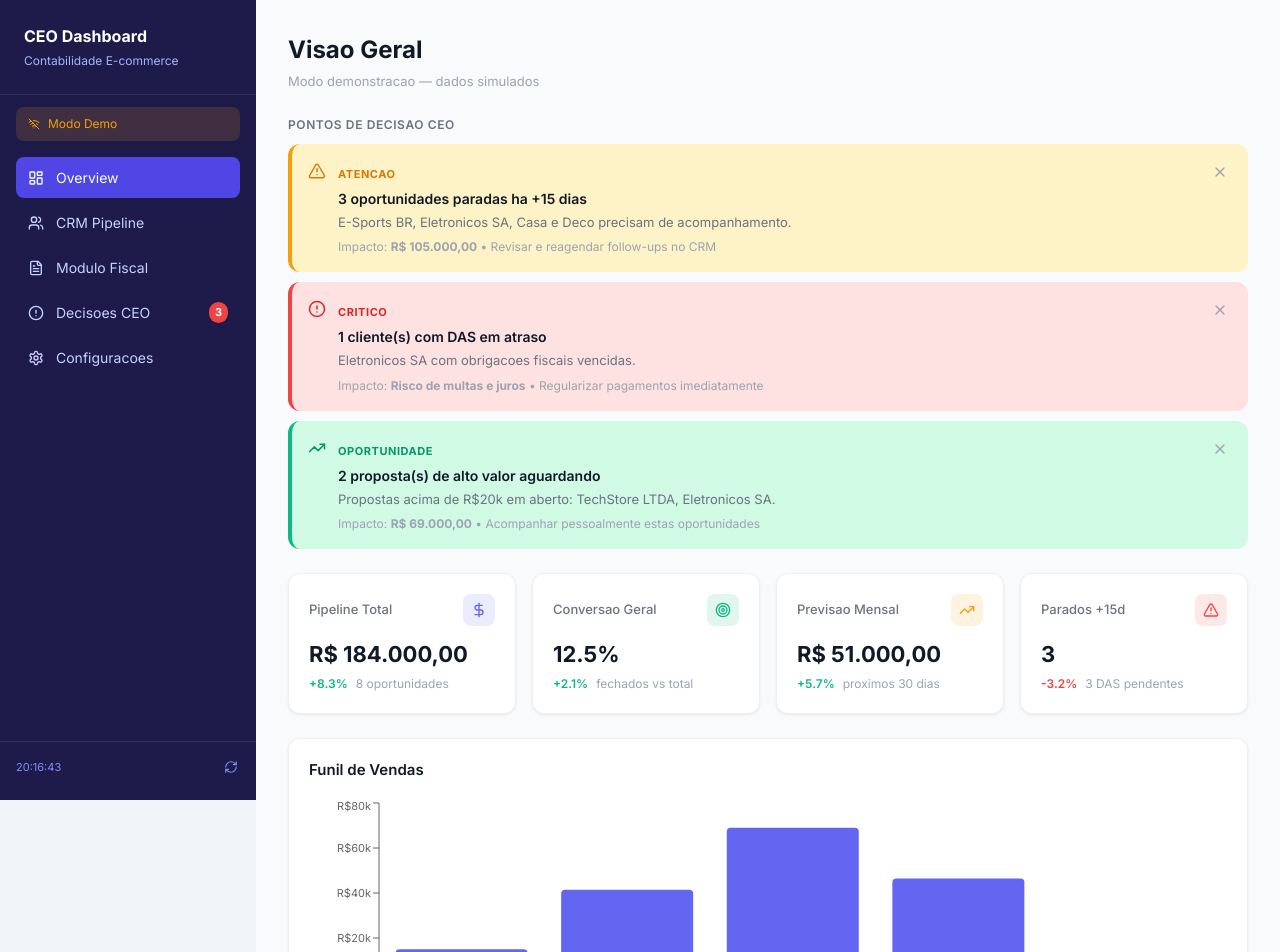
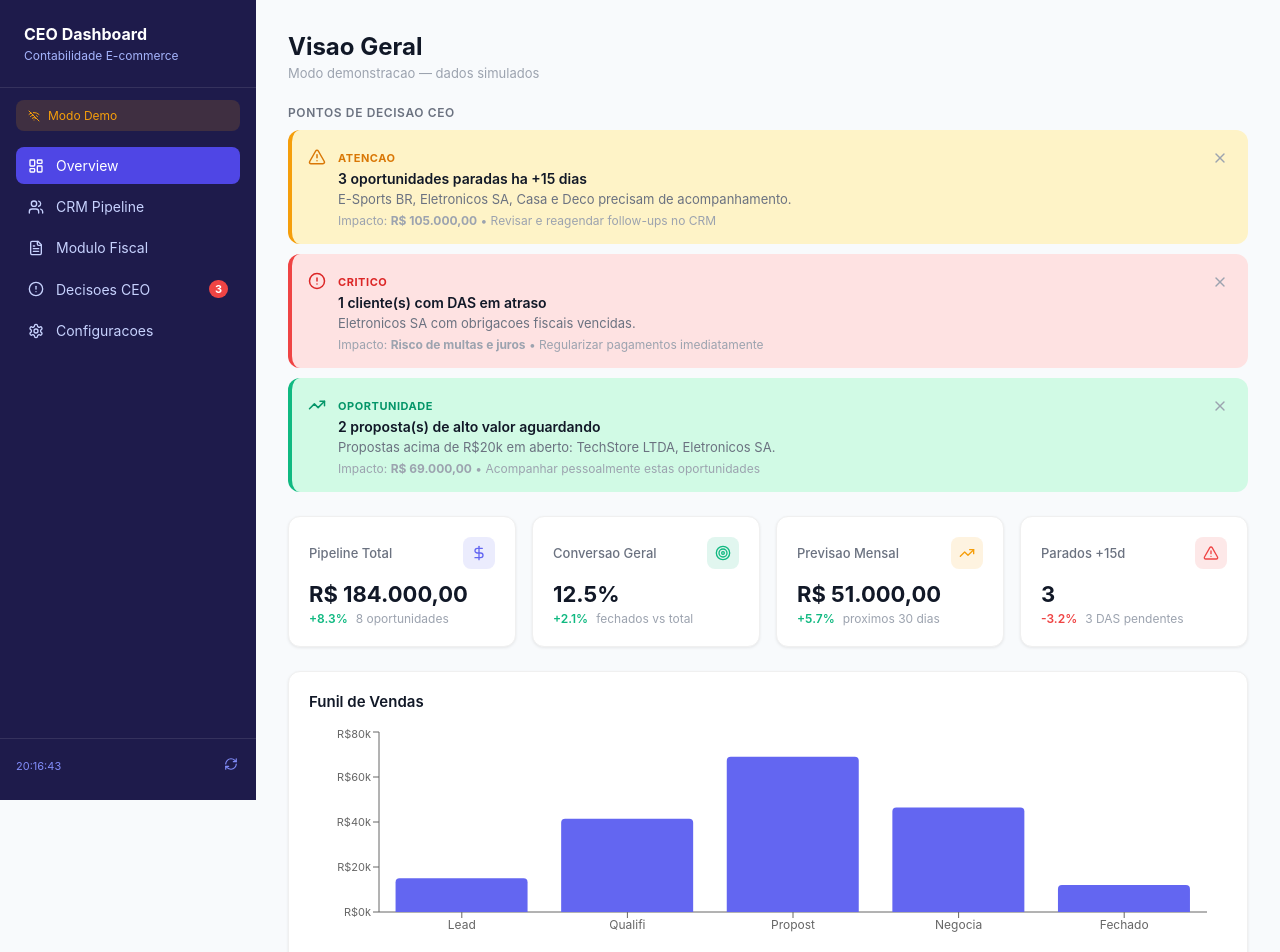
Before and after one commit to JorgeEcom/ceo-dashboard, a React (Vite) app: page / in a window 1280 px wide. Shown: the top 952 px of the page. Built offline with nearby package versions, Linux system fonts and the light colour scheme; the HTML template or start-up script is replaced by a standard one.

Commit message:
fix: add spin keyframe

```diff
--- a/src/index.css
+++ b/src/index.css
@@ -1,103 +1,13 @@
-@tailwind base;
-@tailwind components;
-@tailwind utilities;
-
-@layer base {
-  :root {
-    --color-bg: #f1f5f9;
-    --color-card: #ffffff;
-    --color-border: #e2e8f0;
-    --color-text: #0f172a;
-    --color-muted: #64748b;
-    --color-sidebar: #0f2044;
-  }
-
-  .dark {
-    --color-bg: #0f172a;
-    --color-card: #1e293b;
-    --color-border: #334155;
-    --color-text: #f1f5f9;
-    --color-muted: #94a3b8;
-    --color-sidebar: #070f1f;
-  }
-
-  body {
-    background-color: var(--color-bg);
-    color: var(--color-text);
-    font-family: 'Inter', system-ui, sans-serif;
-    transition: background-color 0.2s, color 0.2s;
-  }
-
-  * {
-    -webkit-font-smoothing: antialiased;
-    -moz-osx-font-smoothing: grayscale;
-  }
+*, *::before, *::after { box-sizing: border-box; margin: 0; padding: 0; }
+body {
+  font-family: -apple-system, BlinkMacSystemFont, 'Segoe UI', Roboto, sans-serif;
+  background-color: #f8fafc;
+  color: #111827;
+  -webkit-font-smoothing: antialiased;
 }
-
-@layer components {
-  .card {
-    @apply rounded-2xl shadow-sm border p-5;
-    background-color: var(--color-card);
-    border-color: var(--color-border);
-  }
-
-  .label {
-    @apply text-xs font-medium uppercase tracking-wider;
-    color: var(--color-muted);
-  }
-
-  .metric {
-    @apply text-3xl font-bold mt-1;
-    color: var(--color-text);
-  }
-
-  .btn-primary {
-    @apply px-4 py-2 rounded-xl text-sm font-semibold text-white bg-brand-500 hover:bg-brand-600 transition-colors;
-  }
-
-  .btn-ghost {
-    @apply px-4 py-2 rounded-xl text-sm font-medium transition-colors;
-    color: var(--color-muted);
-  }
-
-  .btn-ghost:hover {
-    background-color: var(--color-border);
-  }
-
-  .sidebar-item {
-    @apply flex items-center gap-3 px-4 py-3 rounded-xl text-sm font-medium transition-all cursor-pointer;
-    color: rgba(255,255,255,0.7);
-  }
-
-  .sidebar-item:hover {
-    background-color: rgba(255,255,255,0.08);
-    color: white;
-  }
-
-  .sidebar-item.active {
-    background-color: rgba(255,255,255,0.15);
-    color: white;
-  }
-
-  .badge-critical {
-    @apply inline-flex items-center gap-1 px-2.5 py-0.5 rounded-full text-xs font-semibold bg-red-100 text-red-700 dark:bg-red-900/40 dark:text-red-300;
-  }
-
-  .badge-warning {
-    @apply inline-flex items-center gap-1 px-2.5 py-0.5 rounded-full text-xs font-semibold bg-amber-100 text-amber-700 dark:bg-amber-900/40 dark:text-amber-300;
-  }
-
-  .badge-success {
-    @apply inline-flex items-center gap-1 px-2.5 py-0.5 rounded-full text-xs font-semibold bg-emerald-100 text-emerald-700 dark:bg-emerald-900/40 dark:text-emerald-300;
-  }
-
-  .badge-info {
-    @apply inline-flex items-center gap-1 px-2.5 py-0.5 rounded-full text-xs font-semibold bg-blue-100 text-blue-700 dark:bg-blue-900/40 dark:text-blue-300;
-  }
+@keyframes spin {
+  from { transform: rotate(0deg); }
+  to   { transform: rotate(360deg); }
 }
-
-/* Scrollbar */
-::-webkit-scrollbar { width: 6px; height: 6px; }
-::-webkit-scrollbar-track { background: transparent; }
-::-webkit-scrollbar-thumb { background: #cbd5e1; border-radius: 99px; }
-.dark ::-webkit-scrollbar-thumb { background: #334155; }
+a { text-decoration: none; color: inherit; }
+button { font-family: inherit; }
```
